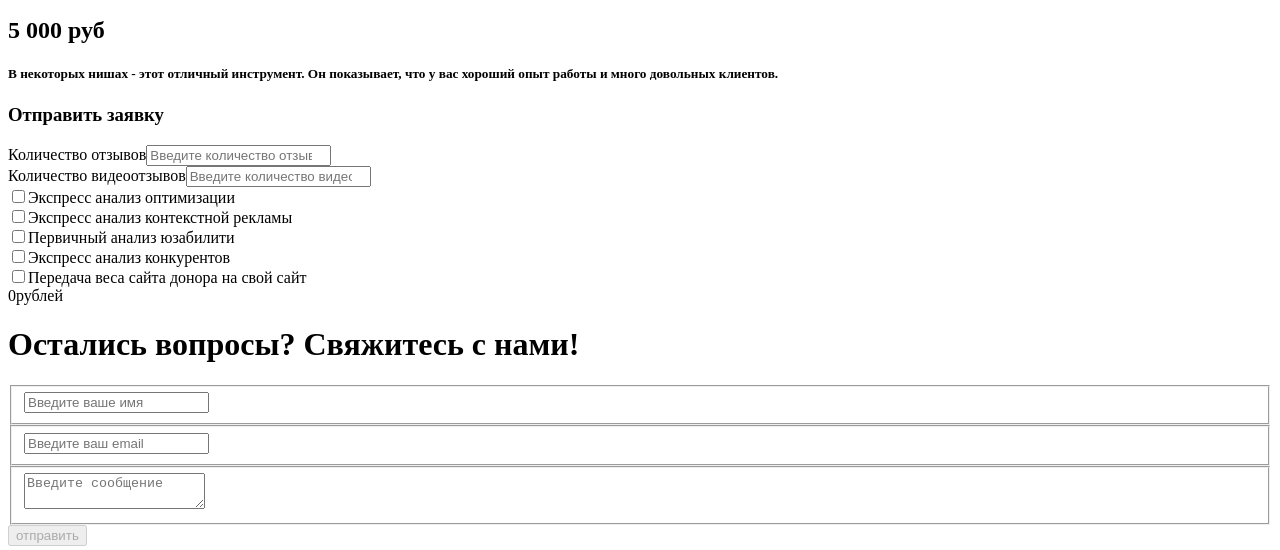
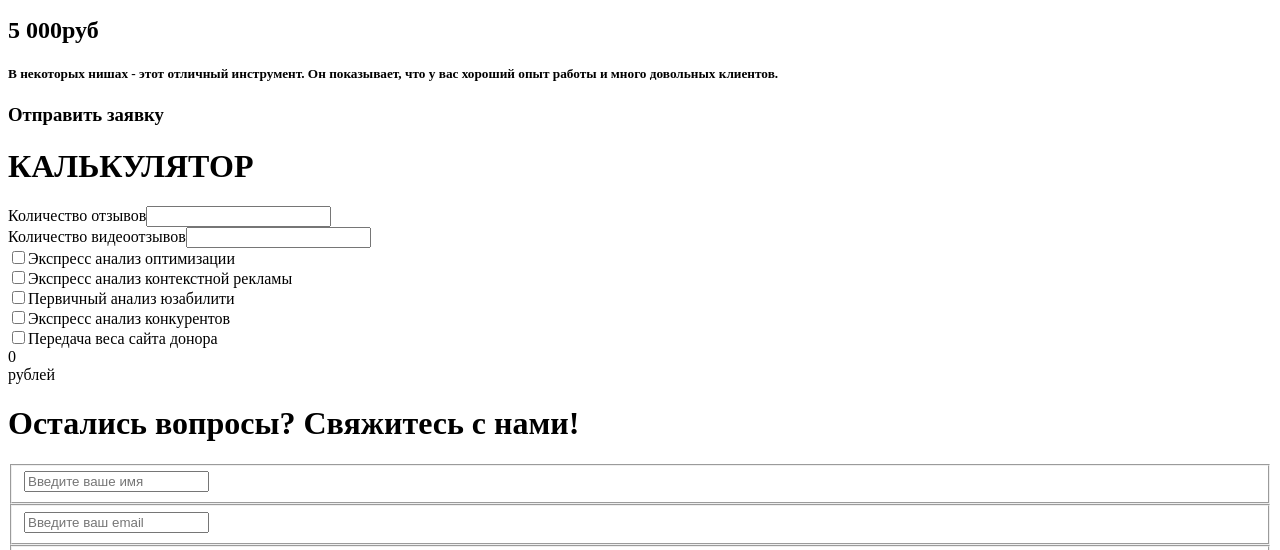
Before and after one commit to pavelnikitin/review, a Gatsby site: page / in a window 1280 px wide. Shown: the part 11174-11724 px from the top of the page. Built offline with nearby package versions, Linux system fonts and the light colour scheme; Gatsby itself is replaced by a stand-in of ours.

Commit message:
calculator

```diff
--- a/src/components/mycalc.js
+++ b/src/components/mycalc.js
@@ -6,8 +6,11 @@ class MyCalc extends Component {
         this.state = {
             numRev: '',
             numVideo: '',
-            servises: '',
-            totalPrice: ''
+            servis1: 0,
+            servis2: 0,
+            servis3: 0,
+            servis4: 0,
+            servis5: 0
         }
 
         this.numRevChange = this
@@ -36,6 +39,15 @@ class MyCalc extends Component {
             this.setState({numVideo: ''})
     }
 
+    savecheckbox = (e) => {
+        var state = this.state
+        if (e.target.checked == true)
+            state[e.target.name] = e.target.value
+        else
+            state[e.target.name] = 0
+        this.setState(state);
+        console.log(this.state)
+    }
 
     render() {
         if (this.state.numRev !== '' && this.state.numRev > 0) {
@@ -51,50 +63,72 @@ class MyCalc extends Component {
         }
 
         var reviewsPrice = parseFloat(numRev) * 200 + parseFloat(numVideo) * 500;
-        var checkbox1 = this.refs.check1
-
-        console.log(checkbox1)
-        var totalPrice = reviewsPrice;
+        var servisesPrice = parseFloat(this.state.servis1) + parseFloat(this.state.servis2) + parseFloat(this.state.servis3) + parseFloat(this.state.servis4) + parseFloat(this.state.servis5)
+        var totalPrice = reviewsPrice + servisesPrice;
 
         return (
-            <form>
-                <div className="form-group">
+            <form className="row calculator">
+                <div className="col-xs-10 col-xs-push-1 ">
+                    <div className="form-group myformgroup col-xs-12 col-sm-6 text-center">
                         <label>Количество отзывов</label>
                         <input
                             type="number"
                             value={this.state.numRev}
-                        className="form-control inputone"
+                            className="form-control myinput center-block"
                             id="reviews"
-                        placeholder="Введите количество отзывов"
                             onChange={this.numRevChange}/>
                     </div>
-                <div className="form-group">
+                    <div className="form-group col-xs-12 col-sm-6 text-center">
                         <label>Количество видеоотзывов</label>
                         <input
                             type="number"
                             value={this.state.numVideo}
-                        className="form-control inputone"
+                            className="form-control myinput center-block"
                             id="videoreviews"
-                        placeholder="Введите количество видеоотзывов"
                             onChange={this.numVideoChange}/>
-                    <div className="checkbox mycheckbox">
-                        <label><input type="checkbox" value="1100" ref="check1" />Экспресс анализ оптимизации</label>
+                    </div>
+                    <div className="form-group col-xs-12 ">
+                        <div className="checkboxgroup center-block">
+                            <div className="checkbox block-center">
+                                <label><input
+                                    type="checkbox"
+                                    value="1100"
+                                    name="servis1"
+                                    onChange={this.savecheckbox}/>Экспресс анализ оптимизации</label>
                             </div>
                             <div className="checkbox mycheckbox">
-                        <label><input type="checkbox" value="1200" ref="check2"/>Экспресс анализ контекстной рекламы</label>
+                                <label><input
+                                    type="checkbox"
+                                    value="1200"
+                                    name="servis2"
+                                    onChange={this.savecheckbox}/>Экспресс анализ контекстной рекламы</label>
                             </div>
                             <div className="checkbox mycheckbox ">
-                        <label><input type="checkbox" value="1500" ref="check3"/>Первичный анализ юзабилити</label>
+                                <label><input
+                                    type="checkbox"
+                                    value="1500"
+                                    name="servis3"
+                                    onChange={this.savecheckbox}/>Первичный анализ юзабилити</label>
                             </div>
                             <div className="checkbox mycheckbox ">
-                        <label><input type="checkbox" value="1400" ref="check4"/>Экспресс анализ конкурентов</label>
+                                <label><input
+                                    type="checkbox"
+                                    value="1400"
+                                    name="servis4"
+                                    onChange={this.savecheckbox}/>Экспресс анализ конкурентов</label>
                             </div>
                             <div className="checkbox mycheckbox ">
-                        <label><input type="checkbox" value="1600" ref="check5"/>Передача веса сайта донора на свой сайт</label>
+                                <label><input
+                                    type="checkbox"
+                                    value="1600"
+                                    name="servis5"
+                                    onChange={this.savecheckbox}/>Передача веса сайта донора</label>
                             </div>
                         </div>
                         <div className="totalprice">{totalPrice}
+                        </div>
                         рублей</div>
+                </div>
             </form>
 
         );
--- a/src/pages/index.js
+++ b/src/pages/index.js
@@ -12,35 +12,31 @@ import ContactForm from '../components/contactform'
 import MyModal from '../components/mymodal'
 import MyCalc from '../components/mycalc'
 
-
-
-
-
 class IndexPage extends React.Component {
-
 
   constructor(props) {
     super(props);
-
 
   }
 
   componentDidMount() {
     const isBrowser = typeof window !== 'undefined';
-    const AOS = isBrowser ? require('aos') : undefined;
+    const AOS = isBrowser
+      ? require('aos')
+      : undefined;
     this.aos = AOS
-    this.aos.init()
+    this
+      .aos
+      .init()
   }
 
   componentDidUpdate() {
-    this.aos.refresh()
+    this
+      .aos
+      .refresh()
   }
 
-
-
-
   render() {
-
 
     return (
 
@@ -54,28 +50,37 @@ componentDidUpdate() {
             </h1>
             <h4>
               СДЕЛАЕМ БЕСПЛАТНЫЙ
-              <br/> АУДИТ САЙТА</h4>
+              <br/>
+              АУДИТ САЙТА</h4>
             <div className="banner-overlay"></div>
           </div>
         </div>
-        <div className="row whatyouget text-center" id="_1" >
+        <div className="row whatyouget text-center" id="_1">
           <h1>ЧТО ВЫ ПОЛУЧИТЕ</h1>
           <div className="col-xs-12 ">
             <div className="slash center-block"></div>
           </div>
           <div className="container-fluid">
             <div className="row whatyouget-description">
-              <div  className="col-xs-5 whatyouget-image" data-aos="fade-right"  data-aos-easing="ease-in-sine" data-aos-duration="600">
-                <img src={advantage} alt="" className="img-responsive" />
+              <div
+                className="col-xs-5 whatyouget-image"
+                data-aos="fade-right"
+                data-aos-easing="ease-in-sine"
+                data-aos-duration="600">
+                <img src={advantage} alt="" className="img-responsive"/>
               </div>
               <div className="col-xs-7   whatyouget-list">
                 <h6>
-                  <div className="whatyouget-text center-block" data-aos="fade-left"  data-aos-easing="ease-in-sine" data-aos-duration="600">
-                  <p><br />➢&nbsp;ЭКСПРЕСС-АНАЛИЗ SEO ОПТИМИЗАЦИИ САЙТА;<br /></p>
-                  <p>➢&nbsp;ЭКСПРЕСС-АНАЛИЗ КОНТЕКСТНОЙ РЕКЛАМЫ;<br /></p>
-                  <p>➢&nbsp;ПЕРВИЧНЫЙ АНАЛИЗ ЮЗАБИЛИТИ;<br /></p>
-                  <p>➢ЭКСПРЕСС-АНАЛИЗ КОНКУРЕНТОВ;<br /></p>
-                  <p>➢&nbsp;ПЕРЕДАЧУ ВЕСА&nbsp;ОТ САЙТА ДОНОРА НА СВОЙ САЙТ;<br /></p>
+                  <div
+                    className="whatyouget-text center-block"
+                    data-aos="fade-left"
+                    data-aos-easing="ease-in-sine"
+                    data-aos-duration="600">
+                    <p><br/>➢&nbsp;ЭКСПРЕСС-АНАЛИЗ SEO ОПТИМИЗАЦИИ САЙТА;<br/></p>
+                    <p>➢&nbsp;ЭКСПРЕСС-АНАЛИЗ КОНТЕКСТНОЙ РЕКЛАМЫ;<br/></p>
+                    <p>➢&nbsp;ПЕРВИЧНЫЙ АНАЛИЗ ЮЗАБИЛИТИ;<br/></p>
+                    <p>➢ЭКСПРЕСС-АНАЛИЗ КОНКУРЕНТОВ;<br/></p>
+                    <p>➢&nbsp;ПЕРЕДАЧУ ВЕСА&nbsp;ОТ САЙТА ДОНОРА НА СВОЙ САЙТ;<br/></p>
                   </div>
                 </h6>
               </div>
@@ -89,12 +94,23 @@ componentDidUpdate() {
           </div>
           <div className="container-fluid">
             <div className="row prepare-description">
-              <div className="col-xs-6 prepare-image" data-aos="fade-right"  data-aos-easing="ease-in-sine" data-aos-duration="600">
-                <img src={phone} alt="" className="img-responsive" />
+              <div
+                className="col-xs-6 prepare-image"
+                data-aos="fade-right"
+                data-aos-easing="ease-in-sine"
+                data-aos-duration="600">
+                <img src={phone} alt="" className="img-responsive"/>
               </div>
               <div className="col-xs-6  prepare-description">
-                <div className="prepare-text" data-aos="fade-left"  data-aos-easing="ease-in-sine" data-aos-duration="600">
-                  <span>Наши отзывы готовит группа сотрудников с различным стилем речи и написания текста. Все тексты отзывов создаются индивидуально для каждого проекта с уникальностью не менее 95%. Именно такие тексты вызывают доверие других пользователей.</span>
+                <div
+                  className="prepare-text"
+                  data-aos="fade-left"
+                  data-aos-easing="ease-in-sine"
+                  data-aos-duration="600">
+                  <span>Наши отзывы готовит группа сотрудников с различным стилем речи и написания
+                    текста. Все тексты отзывов создаются индивидуально для каждого проекта с
+                    уникальностью не менее 95%. Именно такие тексты вызывают доверие других
+                    пользователей.</span>
                 </div>
               </div>
             </div>
@@ -107,7 +123,7 @@ componentDidUpdate() {
           </div>
           <div className="container-fluid">
             <div className="row">
-              <Carousel />
+              <Carousel/>
             </div>
           </div>
         </div>
@@ -119,22 +135,36 @@ componentDidUpdate() {
           </div>
           <div className="container-fluid">
             <div className="row result-description">
-              <div className="col-xs-2" data-aos="fade-down-right"  data-aos-easing="ease-in-sine" data-aos-duration="600">
-                <img src={resultimage} alt="image" className="img-responsive img-circle result-image" />
+              <div
+                className="col-xs-2"
+                data-aos="fade-down-right"
+                data-aos-easing="ease-in-sine"
+                data-aos-duration="600">
+                <img
+                  src={resultimage}
+                  alt="image"
+                  className="img-responsive img-circle result-image"/>
               </div>
-              <div className="col-xs-10 result-text" data-aos="fade-up-left"  data-aos-easing="ease-in-sine" data-aos-duration="600">
+              <div
+                className="col-xs-10 result-text"
+                data-aos="fade-up-left"
+                data-aos-easing="ease-in-sine"
+                data-aos-duration="600">
                 <span>
-                  <p>Раньше никто в нашей компании не знал, что есть люди, у которых можно заказать видео отзыв. Обходились
-                                своими силами. Мы тогда уже заметили, что наличие такого отзыва повышает интерес к сайту.</p>
-                  <p>Проблема была в том, что отзыва от клиента не допросишься. То у него времени нет, то забыл. А
-                                многие просто стесняются говорить на камеру. Или не хотят светиться в интернете. У нас висело
-                                2 ролика 2-летней давности. Смотрелось это грустно как-то.</p>
-                  Когда мы узнали об этой услуге, то решили заказать видео отзывы. Взяли 10 штук. Разместили на сайте. Конверсия сразу подросла.
-                            Мы за 2 года не могли такой добиться. Выросло среднее время нахождения посетителя на сайте. То
-                            есть люди реально смотрят эти видео. Заявки с контекстной рекламы стали обходиться нам на 30%
-                            дешевле. После этого заказали еще 30 фото отзывов с названием компании. Тоже на сайте выложили
-                            и в соц. сетях. Очень хорошо они работают. Это заметно и по числу заявок от клиентов, и по тем
-                            вопросам, которые они задают.
+                  <p>Раньше никто в нашей компании не знал, что есть люди, у которых можно
+                    заказать видео отзыв. Обходились своими силами. Мы тогда уже заметили, что
+                    наличие такого отзыва повышает интерес к сайту.</p>
+                  <p>Проблема была в том, что отзыва от клиента не допросишься. То у него времени
+                    нет, то забыл. А многие просто стесняются говорить на камеру. Или не хотят
+                    светиться в интернете. У нас висело 2 ролика 2-летней давности. Смотрелось это
+                    грустно как-то.</p>
+                  Когда мы узнали об этой услуге, то решили заказать видео отзывы. Взяли 10 штук.
+                  Разместили на сайте. Конверсия сразу подросла. Мы за 2 года не могли такой
+                  добиться. Выросло среднее время нахождения посетителя на сайте. То есть люди
+                  реально смотрят эти видео. Заявки с контекстной рекламы стали обходиться нам на
+                  30% дешевле. После этого заказали еще 30 фото отзывов с названием компании. Тоже
+                  на сайте выложили и в соц. сетях. Очень хорошо они работают. Это заметно и по
+                  числу заявок от клиентов, и по тем вопросам, которые они задают.
                   <p>В целом мы очень довольны!</p>
                 </span>
               </div>
@@ -152,17 +182,23 @@ componentDidUpdate() {
                 <div className="row">
                   <div className="col-xs-12 col-sm-4">
                     <div className="row">
-                      <div className="beginner col-xs-8 col-xs-push-2 text-center" data-aos="flip-left"  data-aos-easing="ease-in-sine" data-aos-duration="600" >
+                      <div
+                        className="beginner col-xs-8 col-xs-push-2 text-center"
+                        data-aos="flip-left"
+                        data-aos-easing="ease-in-sine"
+                        data-aos-duration="600">
                         <h3>«НАЧАЛЬНЫЙ»</h3>
                         <h2>
-                          <span className="colorheader">10 000 </span> руб</h2>
+                          <span className="colorheader">10 000
+                          </span>
+                          руб</h2>
                         <h5>20 отзывов</h5>
                         <h5 className="unicip">Экспресс анализ SEO</h5>
                         <div className="region center-block">
                           <h5>---------</h5>
                         </div>
                         <div className="send center-block">
-                           <MyModal heading= 'Тариф начальный'/>
+                          <MyModal heading='Тариф начальный'/>
                         </div>
                         <h5 className="copyright"></h5>
                       </div>
@@ -170,17 +206,23 @@ componentDidUpdate() {
                   </div>
                   <div className="col-xs-12 col-sm-4">
                     <div className="row">
-                      <div className="standart col-xs-8 col-xs-push-2 text-center" data-aos="flip-left"  data-aos-easing="ease-in-sine" data-aos-duration="600" data-aos-delay="300">
+                      <div
+                        className="standart col-xs-8 col-xs-push-2 text-center"
+                        data-aos="flip-left"
+                        data-aos-easing="ease-in-sine"
+                        data-aos-duration="600"
+                        data-aos-delay="300">
                         <h3>«СТАНДАРТНЫЙ»</h3>
                         <h2>
-                          <span className="colorheader">17 000 </span>руб</h2>
+                          <span className="colorheader">17 000
+                          </span>руб</h2>
                         <h5>50 отзывов</h5>
                         <h5 className="unicip">Экспресс анализ SEO</h5>
                         <div className="region center-block">
                           <h5>Анализ контекстной рекламы</h5>
                         </div>
                         <div className="send center-block">
-                            <MyModal heading= 'Тариф стандартный'/>
+                          <MyModal heading='Тариф стандартный'/>
                         </div>
                         <h5 className="copyright"></h5>
                       </div>
@@ -188,17 +230,24 @@ componentDidUpdate() {
                   </div>
                   <div className="col-xs-12 col-sm-4">
                     <div className="row">
-                      <div className="premium col-xs-8 col-xs-push-2 text-center" data-aos="flip-left"  data-aos-easing="ease-in-sine" data-aos-duration="600" data-aos-delay="600">
+                      <div
+                        className="premium col-xs-8 col-xs-push-2 text-center"
+                        data-aos="flip-left"
+                        data-aos-easing="ease-in-sine"
+                        data-aos-duration="600"
+                        data-aos-delay="600">
                         <h3>«ПРЕМИУМ»</h3>
                         <h2>
-                          <span className="colorheader">30 000</span> руб</h2>
+                          <span className="colorheader">30 000</span>
+                          руб</h2>
                         <h5>100 отзывов</h5>
                         <h5 className="unicip">Все услуги</h5>
                         <div className="region center-block">
-                          <h5> + Бонусы!</h5>
+                          <h5>
+                            + Бонусы!</h5>
                         </div>
                         <div className="send center-block">
-                            <MyModal heading= 'Тариф премиум'/>
+                          <MyModal heading='Тариф премиум'/>
                         </div>
                         <h5 className="copyright"></h5>
                       </div>
@@ -209,18 +258,23 @@ componentDidUpdate() {
                   <h5 className="refinement">*окончательные цены зависят от Ваших конкретных требований</h5>
                 </div>
                 <div className="row">
-                  <div className="video col-xs-10 col-xs-push-1 col-sm-6 col-sm-push-3" data-aos="zoom-in"  data-aos-easing="ease-in-sine" data-aos-duration="600">
-                    <img src={newpng} alt="logo" className="img-responsive" />
+                  <div
+                    className="video col-xs-10 col-xs-push-1 col-sm-6 col-sm-push-3"
+                    data-aos="zoom-in"
+                    data-aos-easing="ease-in-sine"
+                    data-aos-duration="600">
+                    <img src={newpng} alt="logo" className="img-responsive"/>
                     <h3>10 ВИДЕО ОТЗЫВОВ</h3>
                     <h2>
-                      <span className="colorheader">5 000</span> руб</h2>
+                      <span className="colorheader">5 000</span>
+                      руб</h2>
                     <div className="video-description  center-block">
-                      <h5>В некоторых нишах - этот отличный инструмент. Он показывает, что у вас хороший опыт работы
-                                    и много довольных клиентов.</h5>
+                      <h5>В некоторых нишах - этот отличный инструмент. Он показывает, что у вас
+                        хороший опыт работы и много довольных клиентов.</h5>
 
                     </div>
                     <div className="center-block send">
-                        <MyModal heading= 'Заказать видеоотзывы'/>
+                      <MyModal heading='Заказать видеоотзывы'/>
                     </div>
                   </div>
                 </div>
@@ -229,19 +283,27 @@ componentDidUpdate() {
             </div>
           </div>
         </div>
-        <div className="row mycalc">
+        <div className="row  calculation">
+          <h1 className="text-center">КАЛЬКУЛЯТОР</h1>
+          <div className="col-xs-12 ">
+            <div className="slash center-block"></div>
+          </div>
+          <div className="container-fluid">
             <MyCalc/>
+          </div>
         </div>
         <div className="row contacts text-center" id="_6">
           <div className="contacts-overlay">
             <h1>Остались вопросы? Свяжитесь с нами!</h1>
-                <div className="contacts-form col-xs-10 col-xs-offset-1 col-sm-5 col-sm-offset-1">
-                    <ContactForm url= {'mailer.php'}/>
+            <div
+              className="contacts-form col-xs-10 col-xs-offset-1 col-sm-5 col-sm-offset-1">
+              <ContactForm url={'mailer.php'}/>
             </div>
             <div className="contacts-viber col-xs-12 col-sm-6">
               <div className="row contacts-phone text-right">
                 <div className="col-xs-12 ">
-                            <h3><div className="phonenumber">+7 555 555 55 55</div>
+                  <h3>
+                    <div className="phonenumber">+7 555 555 55 55</div>
                     <img src={telefon} alt="telefon" className="telefon"/>
                     <img src={whatsapp} alt="whatsapp" className="whatsapp"/>
                     <img src={viber} alt="viber" className="viber"/>
@@ -256,9 +318,6 @@ componentDidUpdate() {
         </div>
       </div>
 
-
-
-
     )
   }
 
--- a/src/scss/custom.scss
+++ b/src/scss/custom.scss
@@ -589,7 +589,6 @@ body {
 
 .contacts {
   min-height: 413px;
-  margin-top: 55px;
   background-image: url(../img/footer.jpg);
   background-repeat: no-repeat;
   background-size: cover;
@@ -695,7 +694,8 @@ body {
   }
 }
 
-.mycalc {
-  min-height: 500px;
-  background-color: rgb(104, 94, 94);
+.calculation {
+  min-height: 400px;
+  background-color: #fff;
+  margin-top: 55px;
 }
--- a/src/scss/mycalc.scss
+++ b/src/scss/mycalc.scss
@@ -1,12 +1,14 @@
-.inputone {
-    width: 300px;
-    margin-left: 20vw;
+.myinput {
+    width: 100px;
 }
 
-.totalprice {
-    margin-left: 20vw;
+.checkboxgroup {
+    width: 400px;
+    padding-left: 7vw;
 }
 
-.mycheckbox {
-    margin-left: 20vw;
+.calculator {
+    min-height: 400px;
+    background-color: $color;
+    margin-top: 55px;
 }
```
Lines whose indentation alone changed are shown as unchanged.
